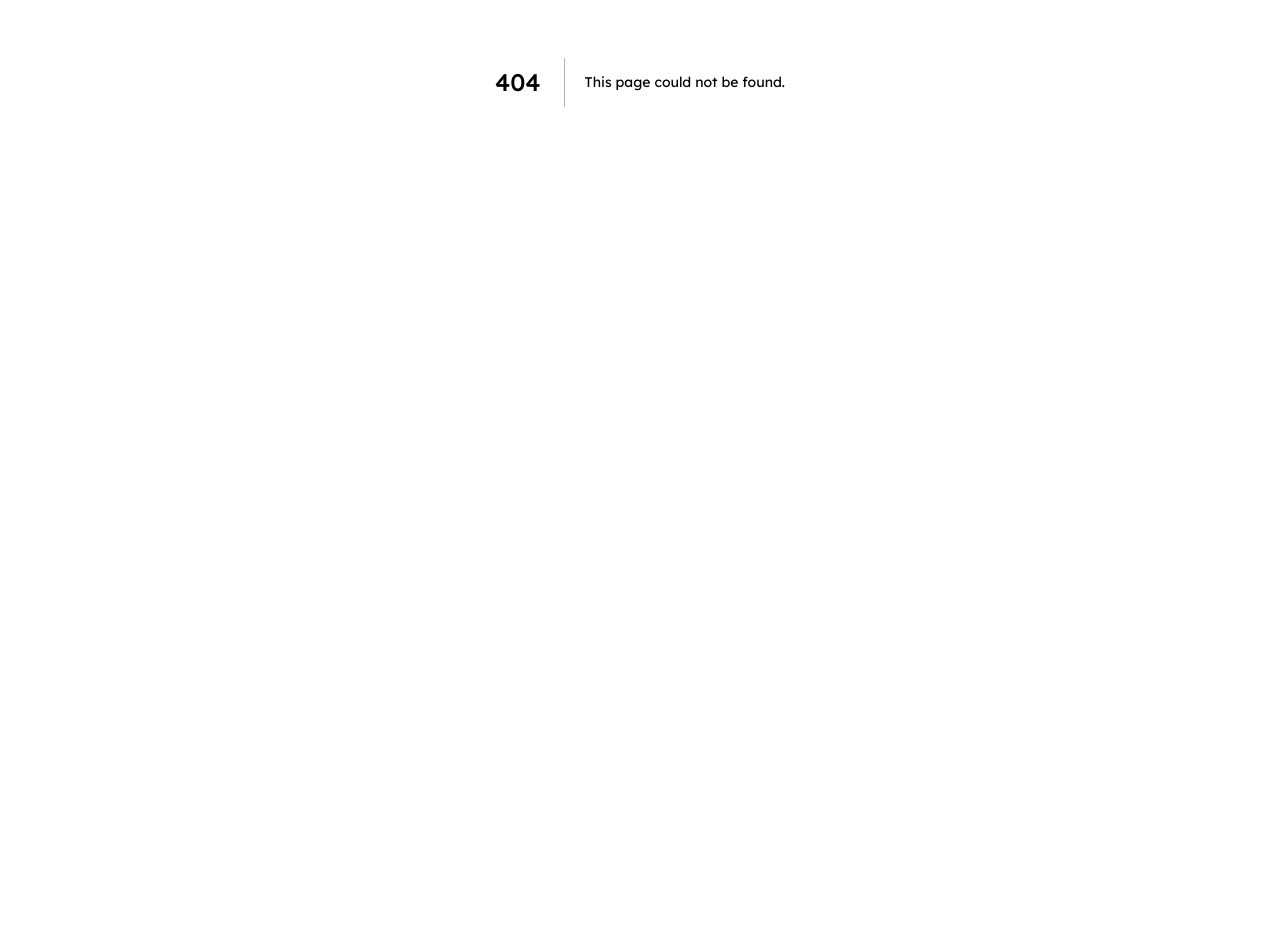
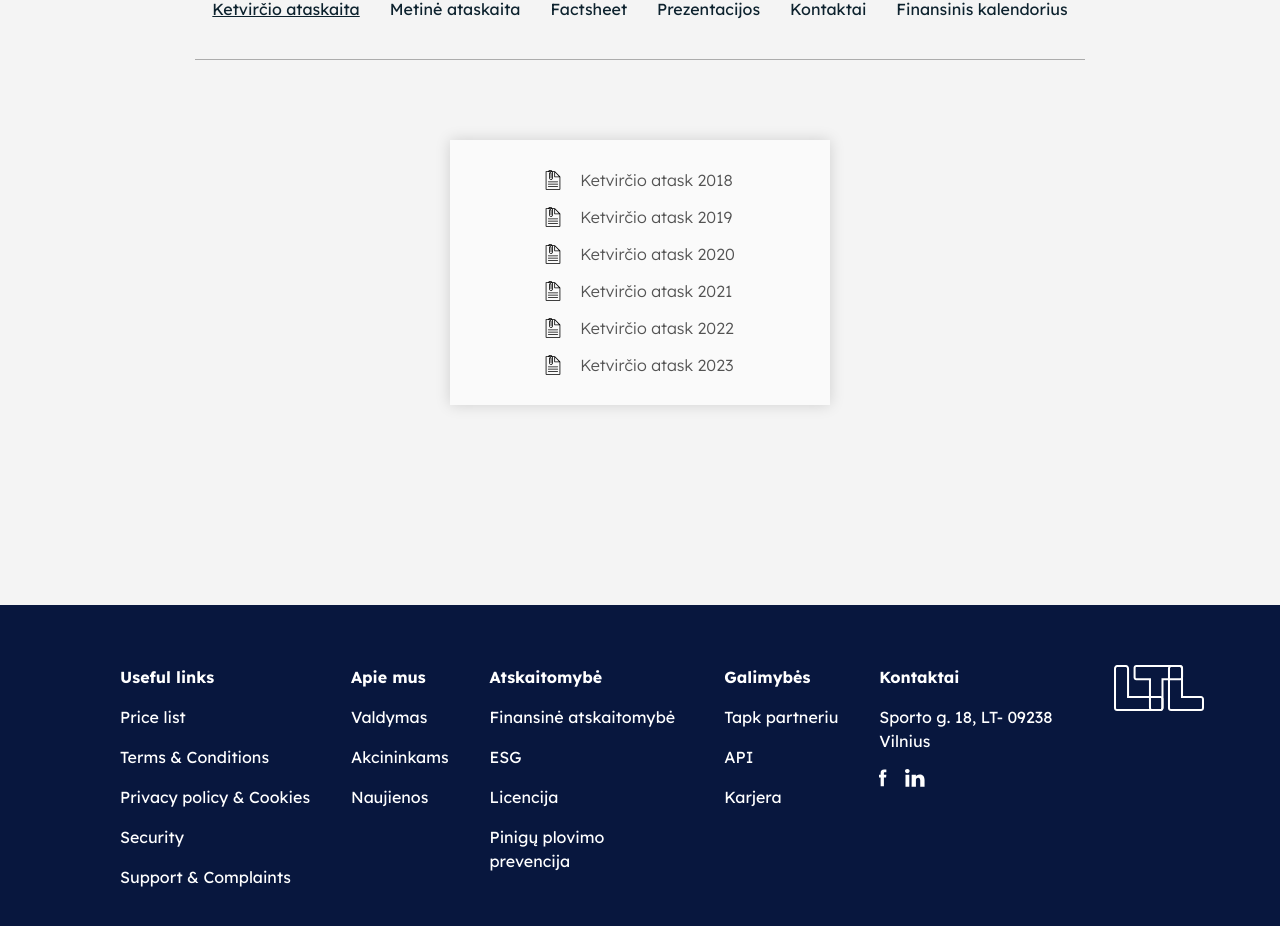
Before and after one commit to pinenetcoder/ltllanding, a Next.js app: page /career in a window 1280 px wide. Before the commit this address had no page. Shown: the part 318-1244 px from the top of the page. Before the commit the page ends 800 px from the top, so only its background shows below. Built offline with nearby package versions, Linux system fonts and the light colour scheme.

Commit message:
LLP-33- Career Page

```diff
--- a/src/components/Footer.js
+++ b/src/components/Footer.js
@@ -21,23 +21,23 @@ function Footer() {
       <div className="footer-navigation-section">
         <h4 className="footer-navigation-section-title">{t.footerNavLinks.aboutUs}</h4>
         <Link className="footer-navigation-link" href="/management">{t.footerNavLinks.management}</Link>
-        <Link className="footer-navigation-link" href="/pricelist">{t.footerNavLinks.shareholders}</Link>
+        <Link className="footer-navigation-link" href="/share-holders">{t.footerNavLinks.shareholders}</Link>
         <Link className="footer-navigation-link" href="/news">{t.footerNavLinks.news}</Link>
       </div>
 
       <div className="footer-navigation-section">
         <h4 className="footer-navigation-section-title">{t.footerNavLinks.accountability}</h4>
         <Link className="footer-navigation-link" href="/pricelist">{t.footerNavLinks.financialAccountability}</Link>
-        <Link className="footer-navigation-link" href="/pricelist">{t.footerNavLinks.esg}</Link>
-        <Link className="footer-navigation-link" href="/pricelist">{t.footerNavLinks.license}</Link>
-        <Link className="footer-navigation-link" href="/pricelist">{t.footerNavLinks.moneyLoundering}</Link>
+        <Link className="footer-navigation-link" href="/esg">{t.footerNavLinks.esg}</Link>
+        <Link className="footer-navigation-link" href="/licence">{t.footerNavLinks.license}</Link>
+        <Link className="footer-navigation-link" href="/money-loundrying">{t.footerNavLinks.moneyLoundering}</Link>
       </div>
 
       <div className="footer-navigation-section">
         <h4 className="footer-navigation-section-title">{t.footerNavLinks.possibilities}</h4>
-        <Link className="footer-navigation-link" href="/pricelist">{t.footerNavLinks.partner}</Link>
+        <Link className="footer-navigation-link" href="/partnership">{t.footerNavLinks.partner}</Link>
         <Link className="footer-navigation-link" href="/pricelist">{t.footerNavLinks.api}</Link>
-        <Link className="footer-navigation-link" href="/pricelist">{t.footerNavLinks.career}</Link>
+        <Link className="footer-navigation-link" href="/career">{t.footerNavLinks.career}</Link>
       </div>
 
       <div className="footer-navigation-section">
--- /dev/null
+++ b/src/pages/career.js
@@ -0,0 +1,65 @@
+import styles from "@/styles/career.module.scss"
+import IndexLayout from "@/Layouts/IndexLayout"
+import Link from "next/link"
+import { useEffect, useState } from "react";
+
+
+export default function Partnership() {
+
+   const [links, setLinks] = useState([]);
+   const [activeTabLinks, setActiveTabLinks] = useState([]);
+
+   useEffect(() => {
+      const getLinks = async () => {
+         const resp = await fetch(`/api/moneyLoundrying`)
+         const data = await resp.json();
+         setLinks(data)
+         setActiveTabLinks(data[0].links)
+         console.log(data)
+      }
+      getLinks()
+   }, [])
+
+   function TabHanler(e) {
+      let idx = links.findIndex((tab) => tab.uid == e.target.dataset.id)
+      let temp = [...links]
+      temp.forEach((tab, index) => {
+         if (idx == index) tab.active = true
+         else tab.active = false
+      })
+      setLinks(temp)
+      setActiveTabLinks(temp[idx].links)
+   }
+
+   return (
+      <IndexLayout>
+         <main>
+            <section className={styles.careerSection}>
+               <div className={styles.careerWrapper}>
+                  <h3>Karjera</h3>
+                  <div className={styles.innerNavigationLinkList}>
+                     {links.map((tab, idx) => {
+                        return (
+                           <div data-id={tab.uid} onClick={(e) => { TabHanler(e) }} key={idx} className={tab.active ? 'active-tnc-tab' : ''}>{tab.tabName}</div>
+                        )
+                     })}
+                  </div>
+                  <div className={styles.careerBlock}>
+                     <div className={styles.careerLinks}>
+                        <ul>
+                           {activeTabLinks.map((link, idx) => {
+                              return (
+                                 <li key={idx}>
+                                    <Link target="_blank" href={link.linkUrl} className={styles.linkStyle}>{link.linkName}</Link>
+                                 </li>
+                              )
+                           })}
+                        </ul>
+                     </div>
+                  </div>
+               </div>
+            </section>
+         </main>
+      </IndexLayout>
+   )
+}
--- /dev/null
+++ b/src/styles/career.module.scss
@@ -0,0 +1,86 @@
+.careerSection {
+   padding: 100px 0 200px 0;
+
+   .careerWrapper {
+      max-width: 920px;
+      margin: 0 auto;
+      padding: 0 15px 0 15px;
+
+      h3 {
+         font-size: 50px;
+         font-weight: 700;
+         line-height: 62px;
+         text-align: center;
+         margin-bottom: 32px;
+      }
+   }
+
+   .innerNavigationLinkList {
+      display: flex;
+      justify-content: center;
+      flex-wrap: wrap;
+      margin-bottom: 80px;
+      padding-bottom: 40px;
+      gap: 30px;
+      cursor: pointer;
+      color: var(--main-text-color);
+      border-bottom: solid 1px var(--table-border-color);
+
+      .innerNavLink {
+         font-family: 'Lexend';
+         font-weight: 400;
+         font-size: 16px;
+         line-height: 24px;
+         color: var(--main-text-color);
+         text-decoration: none;
+         margin-right: 30px;
+
+         &:last-child {
+            margin-right: 0;
+         }
+
+         &.change-language-link {
+            text-transform: uppercase;
+            font-weight: 600;
+         }
+      }
+   }
+
+   .careerBlock {
+      margin: 0 auto;
+      max-width: 380px;
+      padding: 30px 0 30px 0;
+      display: flex;
+      justify-content: center;
+      align-items: center;
+      background: rgba(255, 255, 255, 0.6);
+      box-shadow: 0px 0px 14px rgba(0, 0, 0, 0.15);
+   }
+
+   .careerLinks {
+      display: flex;
+      justify-content: center;
+      align-items: center;
+      gap: 20px;
+
+      li {
+         list-style: none;
+         background: url(/assets/images/Pdficon.svg) no-repeat left center;
+         background-size: 16px 20px;
+         padding-left: 35px;
+         margin-bottom: 17px;
+
+         &:last-child {
+            margin-bottom: 0;
+         }
+
+         .linkStyle {
+            font-size: 16px;
+            font-weight: 300;
+            line-height: 20px;
+            color: var(--light-color);
+            text-decoration: none;
+         }
+      }
+   }
+}
```
